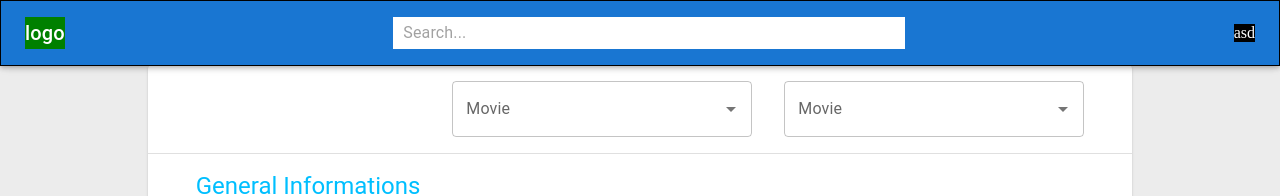
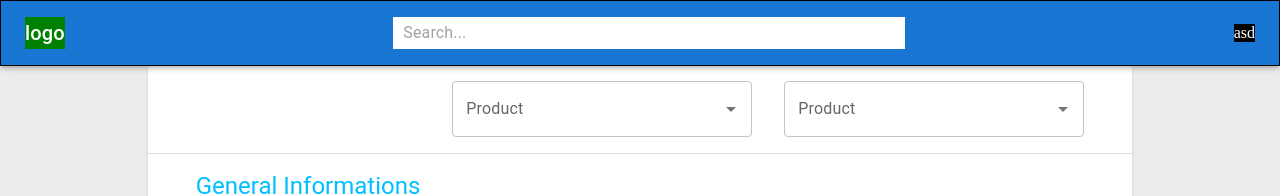
Before and after one commit to haarshbibinkoshy/PcStore, a React (Create React App) app in the folder pcstore-react-app/: page /comparePage in a window 1280 px wide. Shown: the top 196 px of the page. Built offline with nearby package versions, Linux system fonts and the light colour scheme.

Commit message:
Adde comaare

```diff
--- a/pcstore-react-app/src/pages/ComparePage.js
+++ b/pcstore-react-app/src/pages/ComparePage.js
@@ -266,7 +266,7 @@ function SimpleTable(props) {
                                         id="combo-box-demo"
                                         options={options}
                                         sx={{ width: 300 }}
-                                        renderInput={(params) => <TextField {...params} onChange={handleSearch1} onKeyDown={submitSearch1} label="Movie" />}
+                                        renderInput={(params) => <TextField {...params} onChange={handleSearch1} onKeyDown={submitSearch1} label="Product" />}
                                         onChange={handleAutocomplete1}
                                         onKeyDown={submitSearch1}
                                     ></Autocomplete>)
@@ -288,7 +288,7 @@ function SimpleTable(props) {
                                             id="combo-box-demo"
                                             options={options}
                                             sx={{ width: 300 }}
-                                            renderInput={(params) => <TextField {...params} onChange={handleSearch2} onKeyDown={submitSearch2} label="Movie" />}
+                                            renderInput={(params) => <TextField {...params} onChange={handleSearch2} onKeyDown={submitSearch2} label="Product" />}
                                             onChange={handleAutocomplete2}
                                             onKeyDown={submitSearch2}
                                         ></Autocomplete>
```
